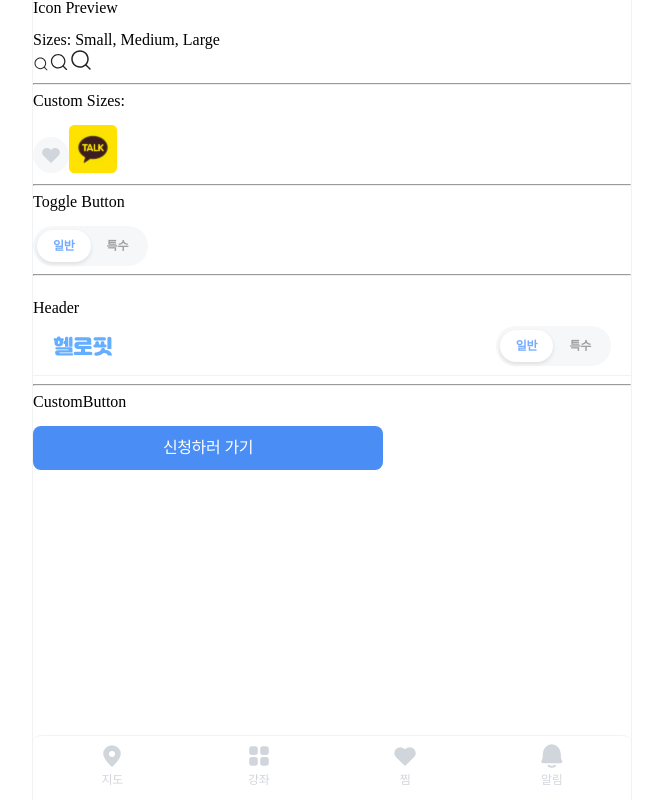
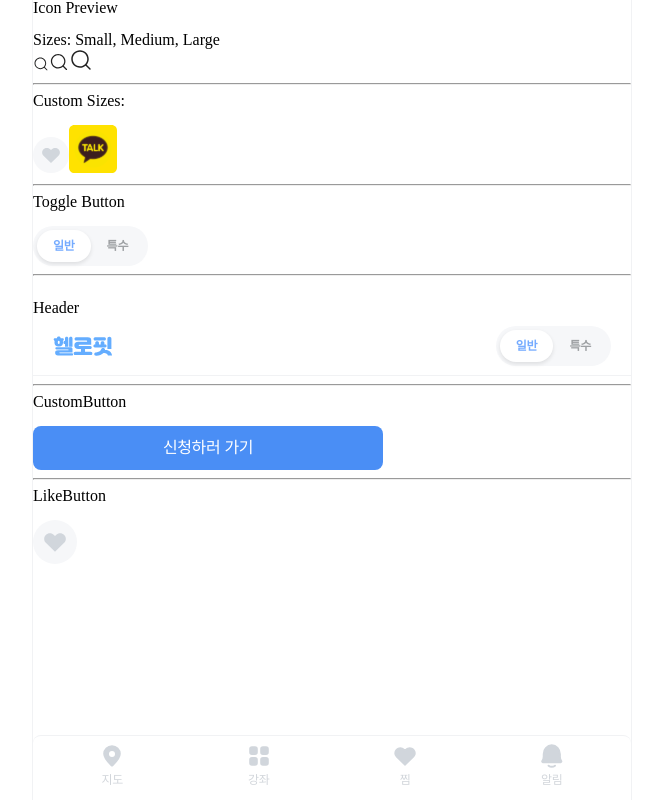
Before and after one commit to HELLO-FIT/FE_HELLO-FIT, a Next.js app: page /preview in a window 1280 px wide. Shown: the whole page, without its empty margins (308-971 px from the left). Built offline with nearby package versions, Linux system fonts and the light colour scheme; a web font is replaced by a local one.

Commit message:
Feat: LikeButton Component

```diff
--- /dev/null
+++ b/src/components/Button/LikeButton/index.tsx
@@ -0,0 +1,20 @@
+import React, { useState } from 'react';
+import IconComponent from '@/components/Asset/Icon';
+
+export default function LikeButton() {
+  const [isLiked, setIsLiked] = useState(false);
+
+  const handleClick = () => {
+    setIsLiked(!isLiked);
+  };
+
+  return (
+    <div onClick={handleClick} style={{ cursor: 'pointer' }}>
+      <IconComponent
+        name={isLiked ? 'blueHeartFull' : 'blueHeartBlank'}
+        width={44}
+        height={44}
+      />
+    </div>
+  );
+}
--- a/src/pages/preview/index.tsx
+++ b/src/pages/preview/index.tsx
@@ -2,6 +2,7 @@ import IconComponent from '@/components/Asset/Icon';
 import ToggleButton from '@/components/ToggleButton';
 import Header from '@/components/Header';
 import CustomButton from '@/components/Button/CustomButton';
+import LikeButton from '@/components/Button/LikeButton';
 
 export default function Preview() {
   return (
@@ -45,6 +46,12 @@ export default function Preview() {
         <br />
         <CustomButton label={'신청하러 가기'} />
       </div>
+      <hr />
+      <div>
+        <p>LikeButton</p>
+        <br />
+        <LikeButton />
+      </div>
     </div>
   );
 }
```
Also changed, not shown: src/components/Button/LikeButton/LikeButton.module.scss (added, +12 -0 lines).
